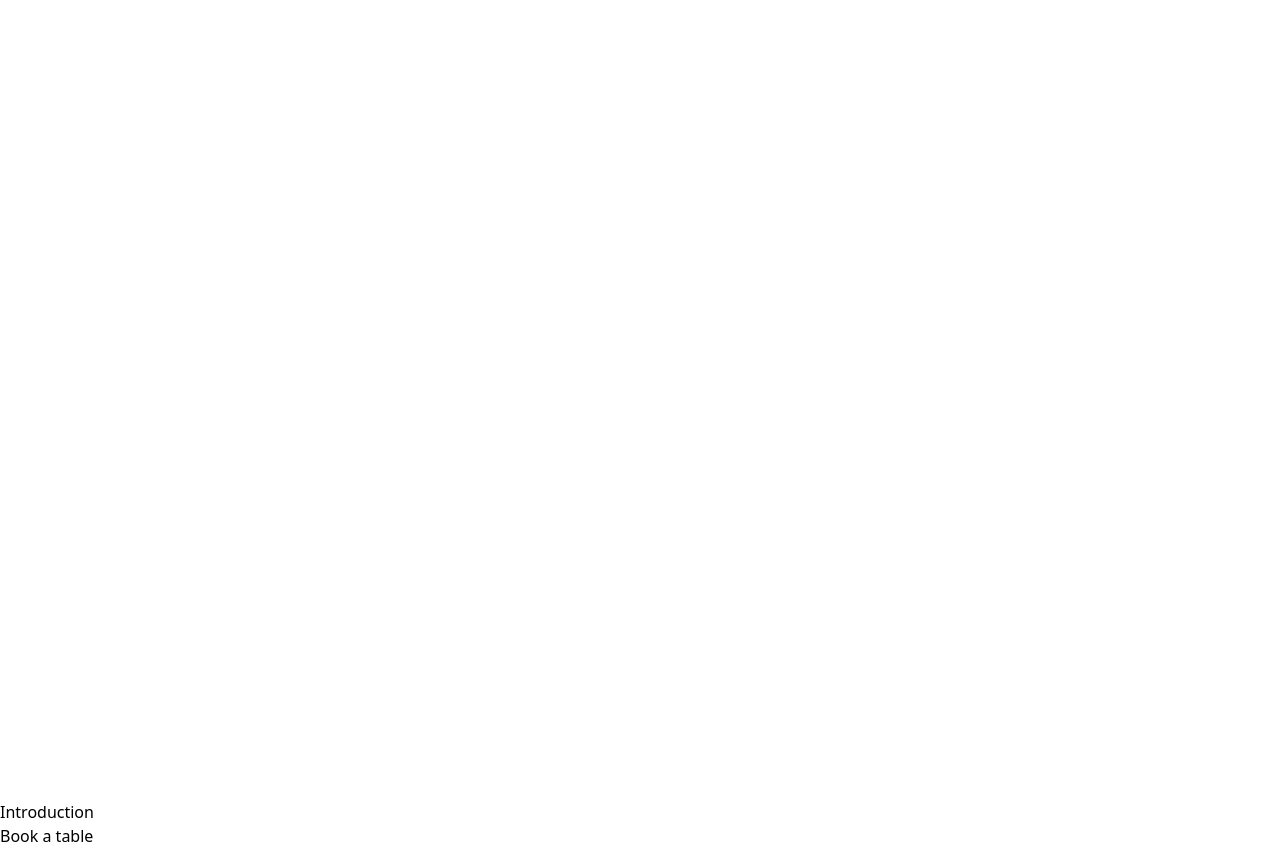
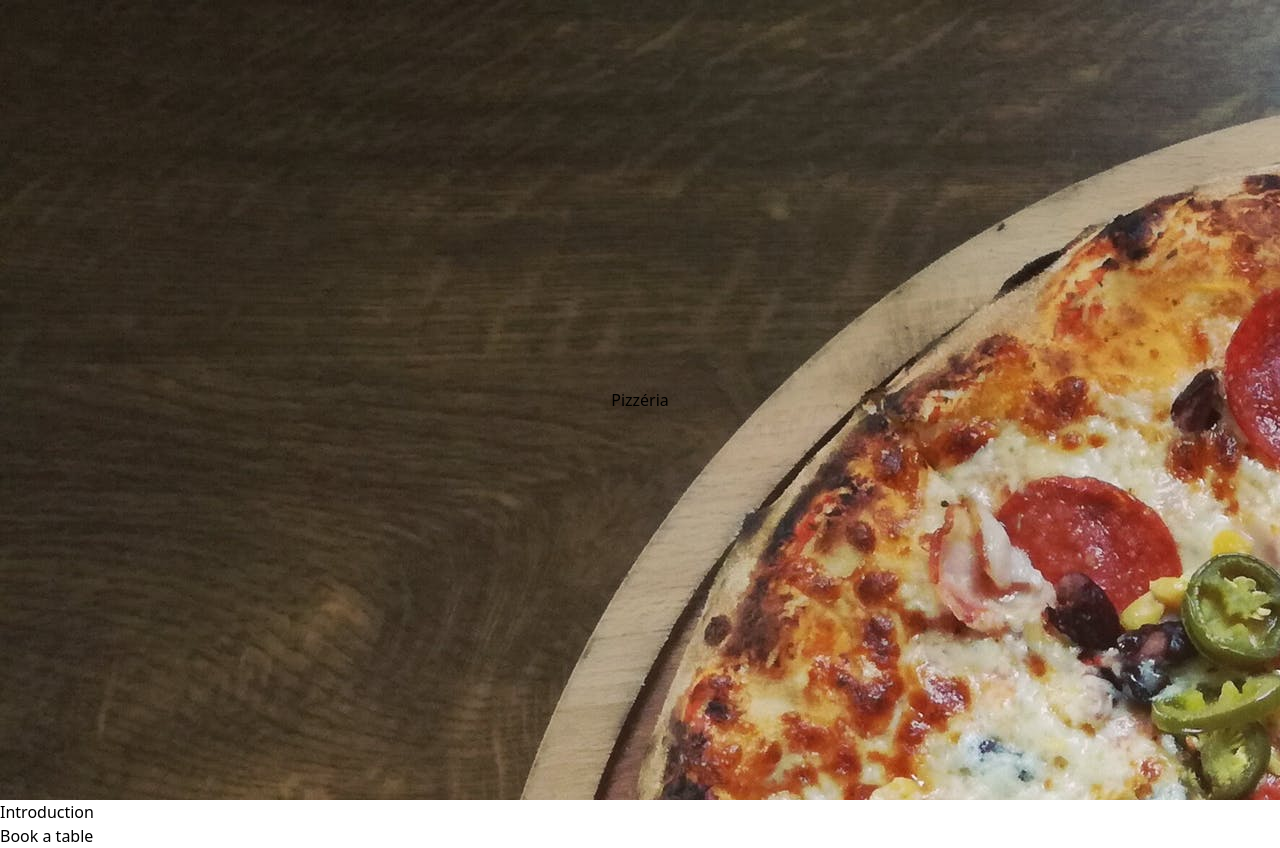
Before and after one commit to sz-sebestyen/pizza, a React app in the folder frontend/: page / in a window 1280 px wide. Built offline with nearby package versions, Linux system fonts and the light colour scheme; no server answers.

Commit message:
Add file loader for future background

```diff
--- a/frontend/src/components/FrontPage/Background.jsx
+++ /dev/null
@@ -1,7 +0,0 @@
-import React from "react";
-
-function Background() {
-  return <div></div>;
-}
-
-export default Background;
--- a/frontend/src/components/FrontPage/FrontPage.jsx
+++ b/frontend/src/components/FrontPage/FrontPage.jsx
@@ -1,9 +1,17 @@
 import React from "react";
-import Background from "./Background";
 import Title from "./Title";
 
+import bg from "../../background.jpeg";
+
 function FrontPage() {
-  return <div className="h-100vh"></div>;
+  return (
+    <div
+      className="h-100vh flex justify-center items-center"
+      style={{ backgroundImage: `url(${bg})` }}
+    >
+      <Title />
+    </div>
+  );
 }
 
 export default FrontPage;
--- a/frontend/webpack.common.js
+++ b/frontend/webpack.common.js
@@ -20,6 +20,14 @@ module.exports = {
         exclude: /node_modules/,
         use: ["babel-loader"],
       },
+      {
+        test: /\.(png|jpe?g|gif)$/i,
+        use: [
+          {
+            loader: "file-loader",
+          },
+        ],
+      },
     ],
   },
   resolve: {
```
Also changed, not shown: frontend/src/background.jpeg (added), 1 other file (tests, documents, lock files or other folders).
